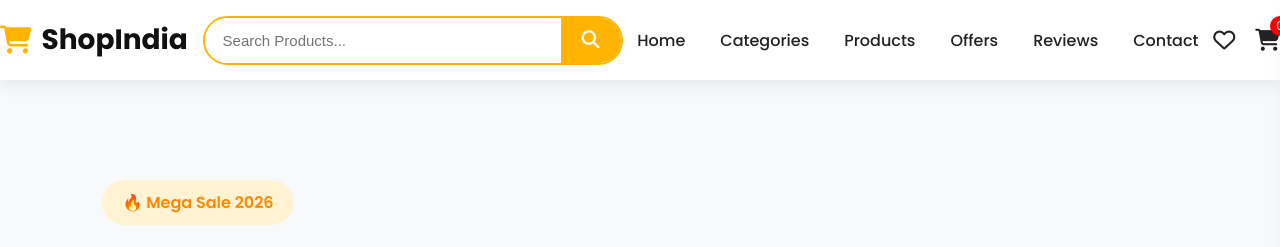
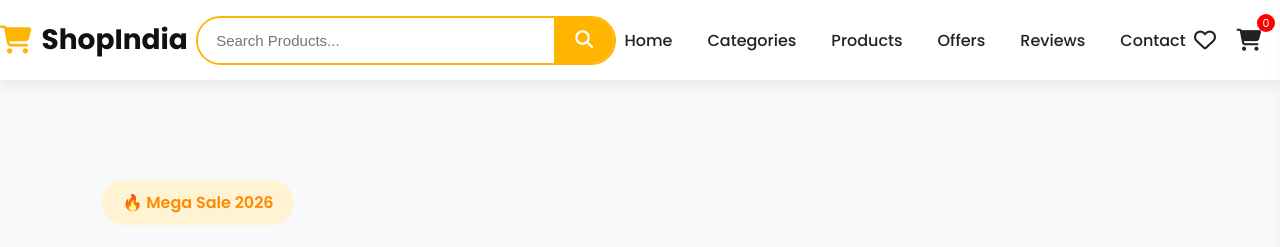
Before and after one commit to Keyur1506/website-Day-14-, a plain HTML site: page index.html in a window 1280 px wide. Shown: the top 247 px of the page. Drawn offline with Linux system fonts and the light colour scheme.

Commit message:
Add files via upload

```diff
--- a/style.css
+++ b/style.css
@@ -1268,6 +1268,7 @@ section{
     color:#fff;
     font-size:26px;
     cursor:pointer;
+    position: relative;
 
 }
 
@@ -1823,3 +1824,37 @@ section{
         padding:13px;
     }
 }
+
+.header-right,
+    .nav-icons{
+        display:flex;
+        align-items:center;
+        gap:12px;
+    }
+
+    #cartBtn{
+        width:42px;
+        height:42px;
+        display:flex;
+        align-items:center;
+        justify-content:center;
+        position:relative;
+        font-size:22px;
+        margin-right:10px;
+        flex-shrink:0;
+    }
+
+    #cartCount{
+        position:absolute;
+        top:-5px;
+        right:-5px;
+        width:18px;
+        height:18px;
+        border-radius:50%;
+        font-size:11px;
+        display:flex;
+        justify-content:center;
+        align-items:center;
+    }
+
+}
```
